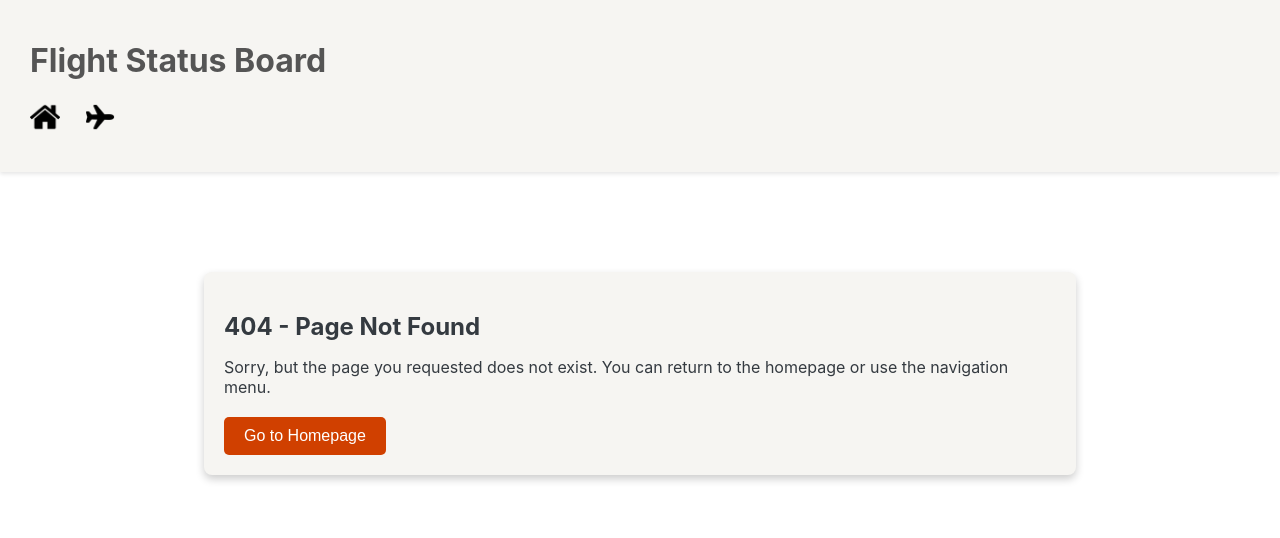
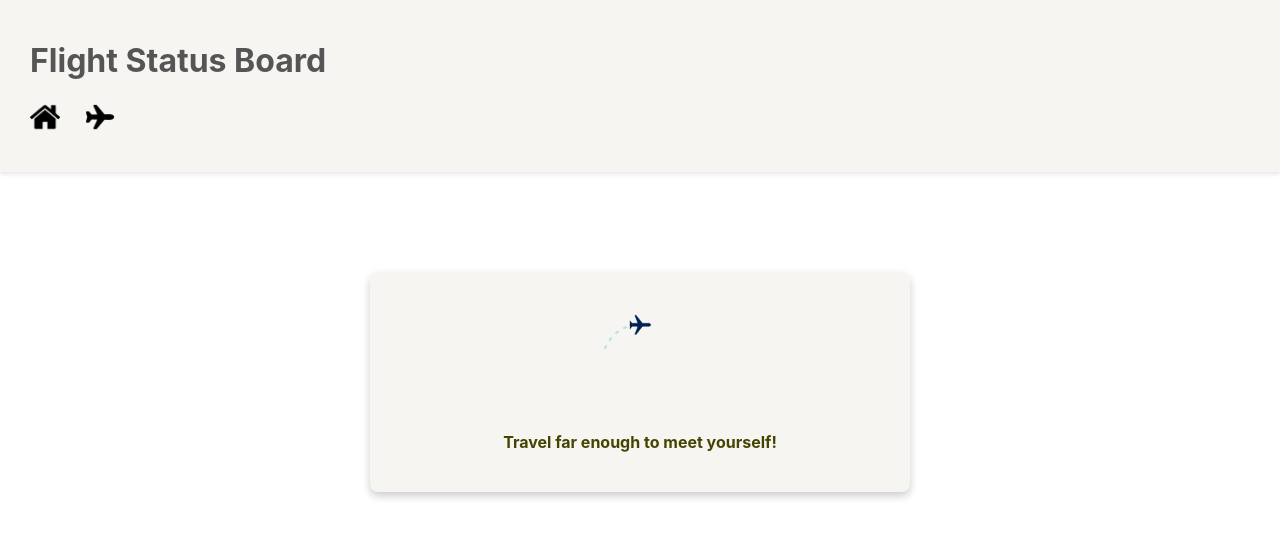
Before and after one commit to azhar-beg/flight-status-board, a React (Create React App) app: page /fun in a window 1280 px wide. Before the commit this address had no page. Shown: the top 538 px of the page. Built offline with nearby package versions, Linux system fonts and the light colour scheme.

Commit message:
Update styles for loader

```diff
--- a/src/App.tsx
+++ b/src/App.tsx
@@ -7,6 +7,7 @@ import Header from './components/Header/Header';
 import theme from './utils/theme';
 import ErrorBoundary from './components/ErrorBoundary/ErrorBoundary';
 import PageNotFound from './components/PageNotFound/PageNotFound';
+import Loader from './components/Loader/Loader';
 
 function App() {
   return (
@@ -17,6 +18,7 @@ function App() {
           <Routes>
             <Route path="/" element={<Flights />} />
             <Route path="/flight-details/:id" element={<FlightDetails />} />
+            <Route path="/fun" element={<Loader />} />
             <Route path="*" element={<PageNotFound />} />
           </Routes>
         </ErrorBoundary>
--- a/src/components/Loader/Loader.tsx
+++ b/src/components/Loader/Loader.tsx
@@ -4,12 +4,14 @@ import { travelQuotes } from '../../utils/messages';
 
 const BannerContainer = styled.div`
   background-color: ${({ theme }) => theme.colors.primary};
-  padding: auto;
+  padding: 20px;
   border-radius: 8px;
   box-shadow: 0 4px 8px rgba(0, 0, 0, 0.2);
-  width: 400px;
+  width: 500px;
+  max-width: 75%;
   margin: 100px auto;
   text-align: center;
+  height: auto;
 `;
 
 const GifImage = styled.img`
```
Also changed, not shown: .eslintrc.json.
